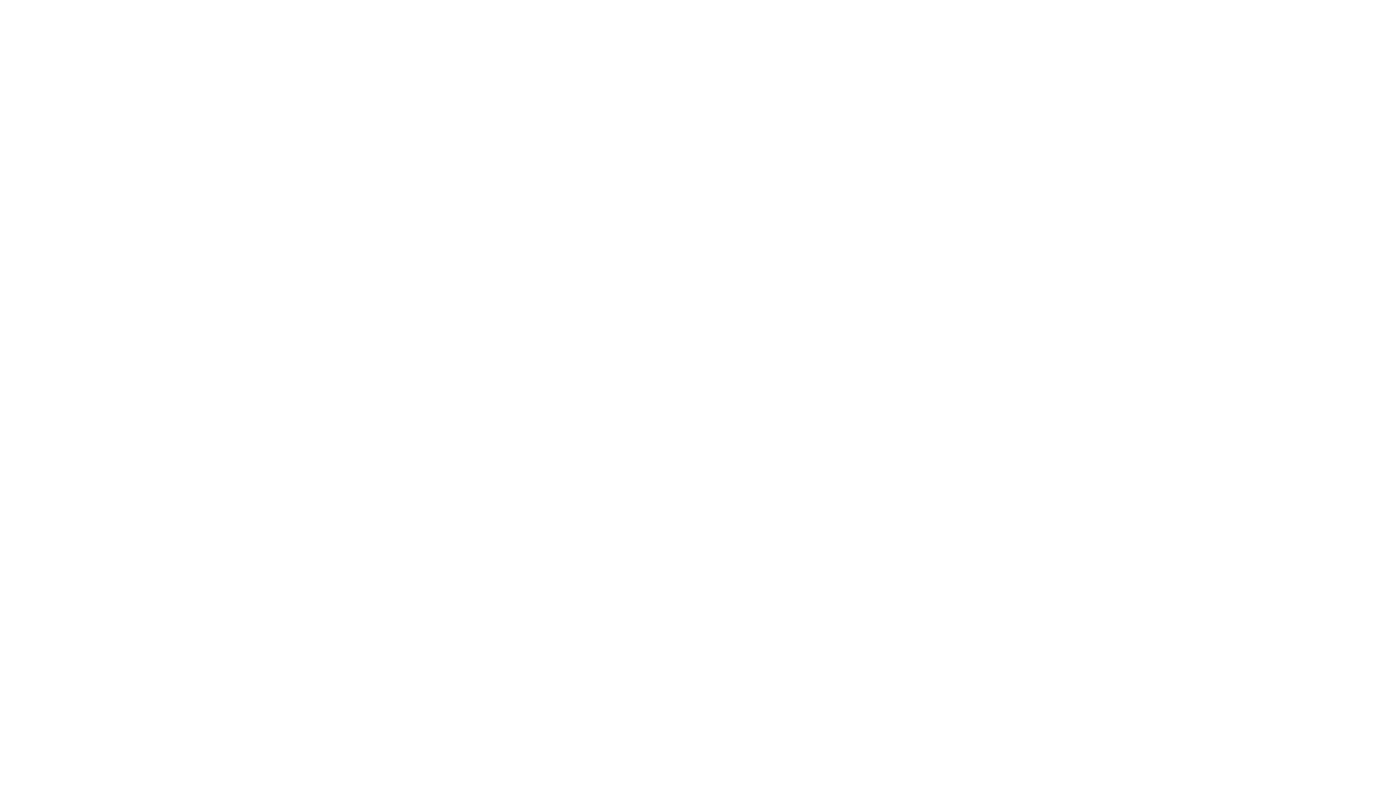
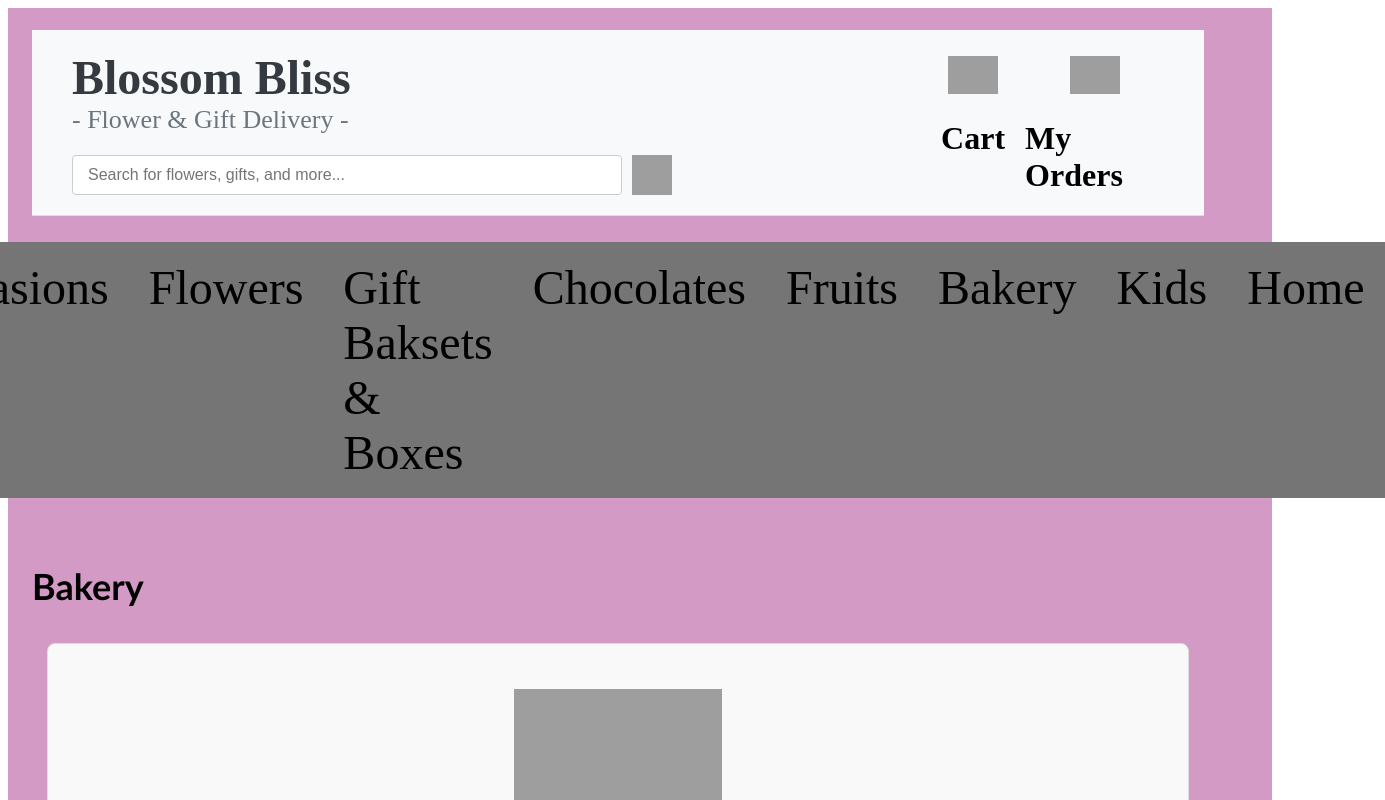
Before and after one commit to SanuviGamage5043/GUI-project, a React (Vite) app: page /bakery in a window 1280 px wide. Before the commit this address had no page. Shown: the top 800 px of the page, 1385 px wide, since content can reach past the window. Built offline with nearby package versions, Linux system fonts and the light colour scheme; grey boxes are pictures that could not be loaded.

Commit message:
link bakery component

```diff
--- a/src/App.jsx
+++ b/src/App.jsx
@@ -2,6 +2,7 @@ import { BrowserRouter, Routes, Route } from "react-router-dom";
 import Home1 from "./pages/home1/home1";
 import Home2 from "./pages/Home2/Home2";
 import SignUp from "./pages/SignUp/SignUp";
+import Bakery from "./pages/Bakery/Bakery"
 
 export default function App() {
   return (
@@ -10,6 +11,7 @@ export default function App() {
         <Route path="/" element={<Home1 />} />
         <Route path="/signup" element={<SignUp />} />
         <Route path="/home2" element = {<Home2/>}/>
+        <Route path="/bakery" element = {<Bakery/>}/>
       </Routes>
     </BrowserRouter>
   );
--- a/src/components/Gallery/Gallery.css
+++ b/src/components/Gallery/Gallery.css
@@ -1,4 +1,4 @@
-.container {
+.gallery-container {
   background-color: bisque;
 }
 .main {
--- a/src/components/Gallery/Gallery.jsx
+++ b/src/components/Gallery/Gallery.jsx
@@ -3,7 +3,7 @@ import './Gallery.css';
 
 export default function Gallery() {
   return (
-    <main className='container'>
+    <main className='gallery-container'>
     <div className="main">
       <div className="listpic1">
       <ul>
--- a/src/components/Header/Header.css
+++ b/src/components/Header/Header.css
@@ -21,13 +21,13 @@
 .brand-name {
   font-family: "Times New Roman", serif;
   font-weight: bold;
-  font-size: 36px;
+  font-size: 48px;
   color: #343a40;
   margin: 0;
 }
 
 .tagline {
-  font-size: 16px;
+  font-size: 26px;
   color: #6c757d;
   margin: 0;
 }
--- a/src/components/MenuBar/MenuBar.css
+++ b/src/components/MenuBar/MenuBar.css
@@ -26,4 +26,11 @@
 
 
 
+.listcomp-link{
+    text-decoration: none;
+    color: black;
+    transition: color 0.3s;
+  }
+
+
 }
--- a/src/components/MenuBar/MenuBar.jsx
+++ b/src/components/MenuBar/MenuBar.jsx
@@ -1,20 +1,22 @@
 import React from "react";
+import { Link } from "react-router-dom";
 import "./MenuBar.css";
 
 export default function MenuBar() {
   return (
     <div className="listtgroup">
-    <ul className="list">
+      <ul className="list">
         <li className="listcomp">Occasions</li>
         <li className="listcomp">Flowers</li>
         <li className="listcomp">Gift Baksets & Boxes</li>
         <li className="listcomp">Chocolates</li>
         <li className="listcomp">Fruits</li>
-        <li className="listcomp">Bakery</li>
+        <li className="listcomp">
+          <Link className="listcomp-link" to="/bakery"> Bakery</Link>
+        </li>
         <li className="listcomp">Kids</li>
         <li className="listcomp">Home</li>
-
       </ul>
-      </div>
+    </div>
   );
 }
--- a/src/pages/Home2/Home2.jsx
+++ b/src/pages/Home2/Home2.jsx
@@ -7,8 +7,7 @@ export default function Home2() {
     <div>
       <Header/>
       <MenuBar/>
-
-       {/* <Gallery/>  */}
+       <Gallery/>
     </div>
   );
 }
```
